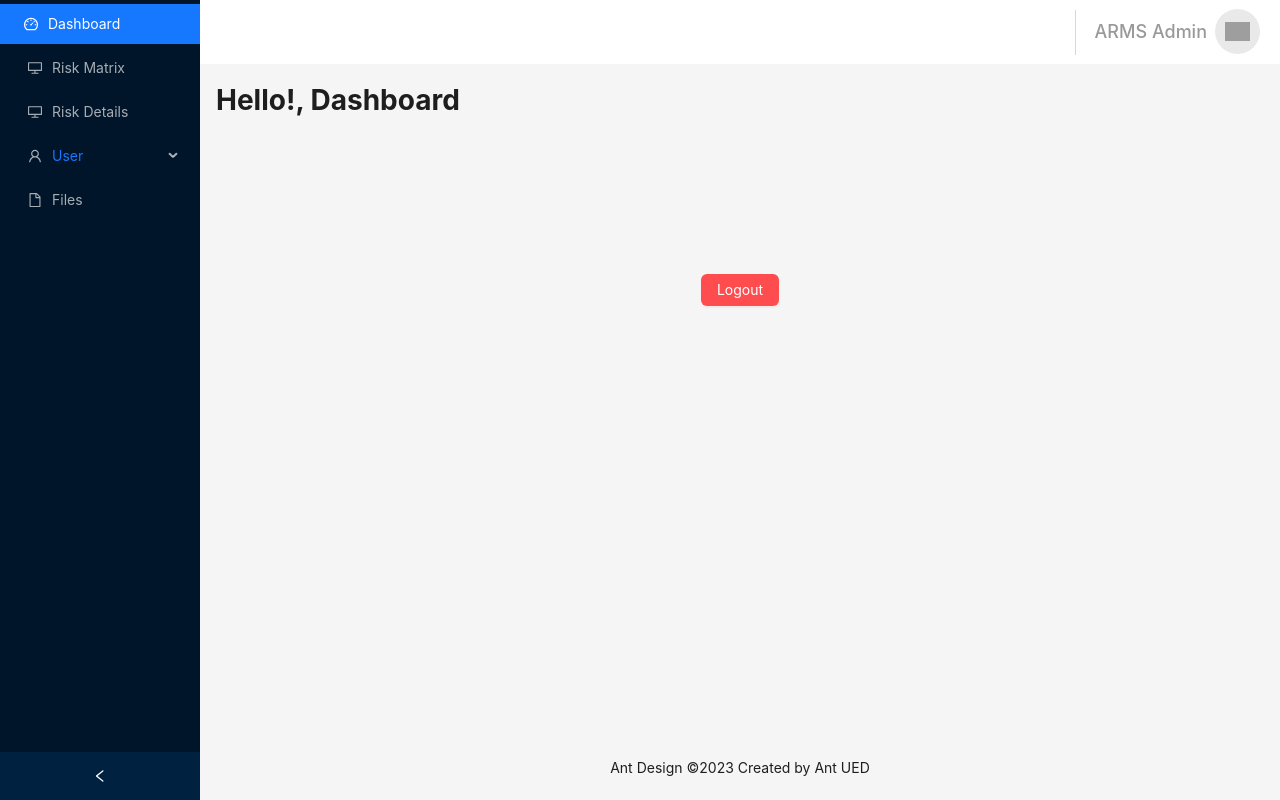
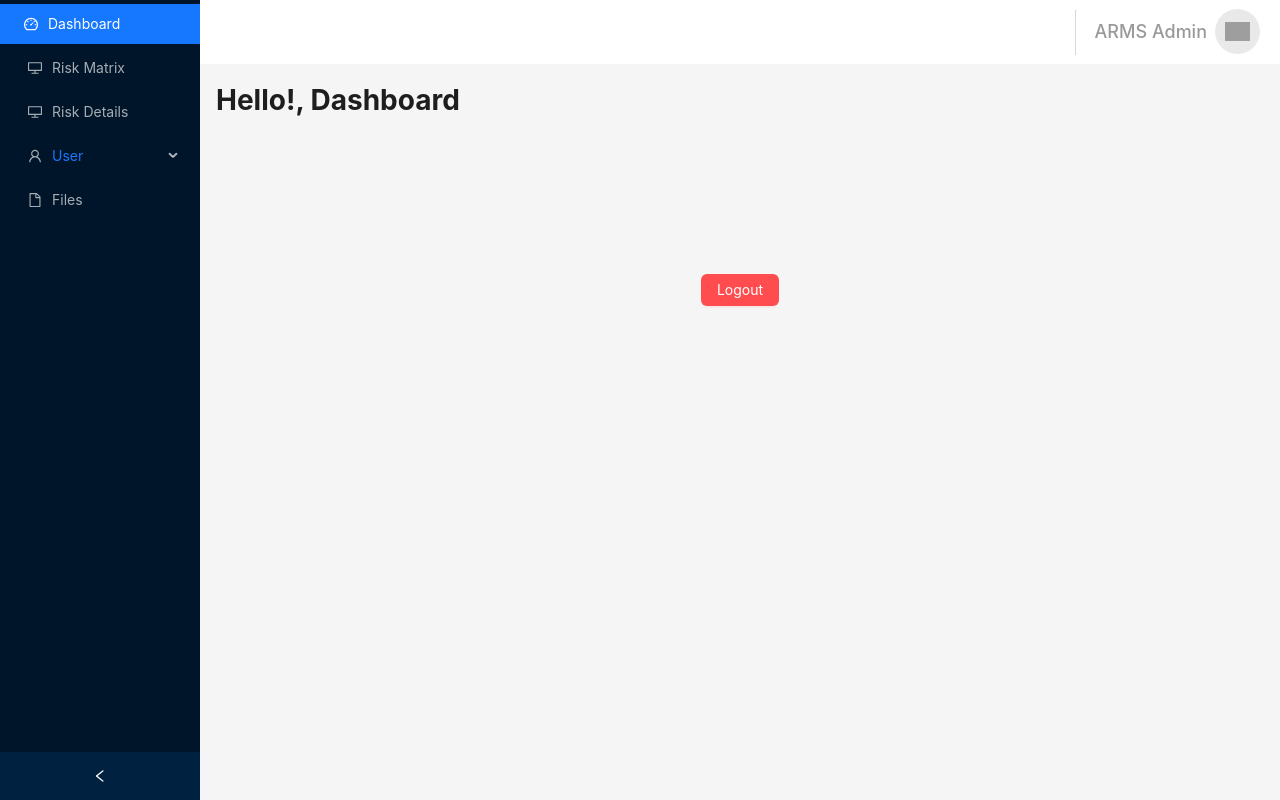
Before and after one commit to geoedgepm/arms-web, a Next.js app: page /dashboard in a window 1280 px wide. Built offline with nearby package versions, Linux system fonts and the light colour scheme; grey boxes are pictures that could not be loaded.

Commit message:
Add missing code after resolve conflict

```diff
--- a/src/app/layout.tsx
+++ b/src/app/layout.tsx
@@ -98,18 +98,18 @@ export default function RootLayout({
   return (
 
     <html lang="en">
-      <body className={inter.className} style={{ margin: 0, overflow: 'hidden' }}>
+      <body className={inter.className} style={{ margin: 0, /*overflow: 'hidden'*/ }}>
         <StyledComponentsRegistry>
           <Layout style={{ minHeight: '100vh' }}>
             {location.pathname === "/auth" ? (
               <></>
             ) : (
-              <Sider collapsible collapsed={false} onCollapse={(value) => console.log('hello world')}>
+              <Sider collapsible collapsed={false} style={{ overflow: 'auto', height: '100vh', position: 'fixed', left: 0, top: 0, bottom: 0 }} onCollapse={(value) => console.log('hello world')}>
                 <div className="demo-logo-vertical" />
                 <Menu theme="dark" defaultSelectedKeys={['1']} mode="inline" items={items} />
               </Sider>
             )}
-            <Layout>
+            <Layout style={{ marginLeft: 200 }}>
               {location.pathname === "/auth" ? (
                 <></>
               ) : (
@@ -128,10 +128,10 @@ export default function RootLayout({
                   </div>
                 </Header>
               )}
-              <Content style={{ padding: '0 16px', overflowY: 'scroll' }}>
+              <Content style={{ padding: '0 16px', /*overflowY: 'scroll'*/ }}>
                 {children}
               </Content>
-              <Footer style={{ textAlign: 'center' }}>Ant Design ©2023 Created by Ant UED</Footer>
+              {/* <Footer style={{ textAlign: 'center' }}>Ant Design ©2023 Created by Ant UED</Footer> */}
             </Layout>
           </Layout>
         </StyledComponentsRegistry>
```
